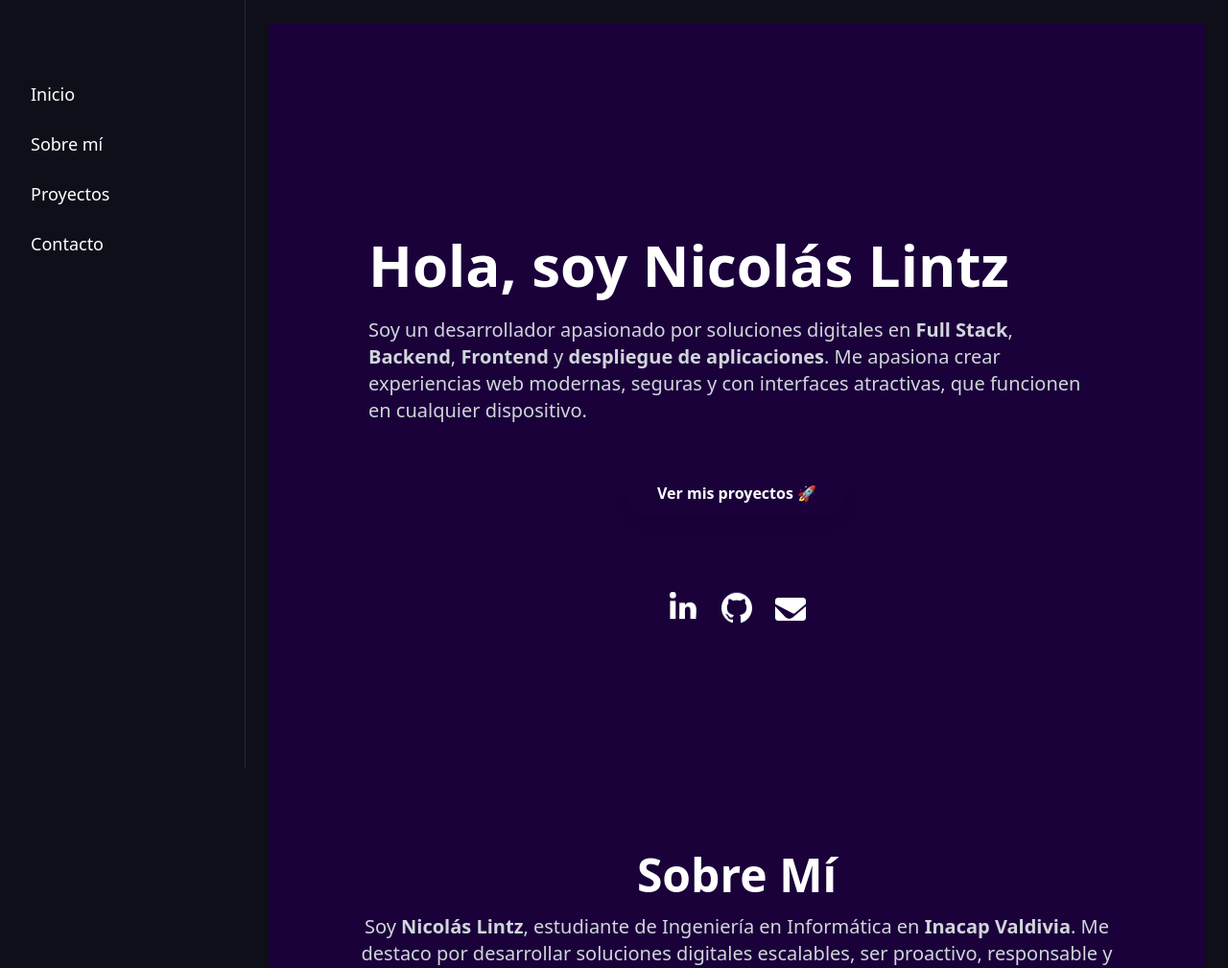
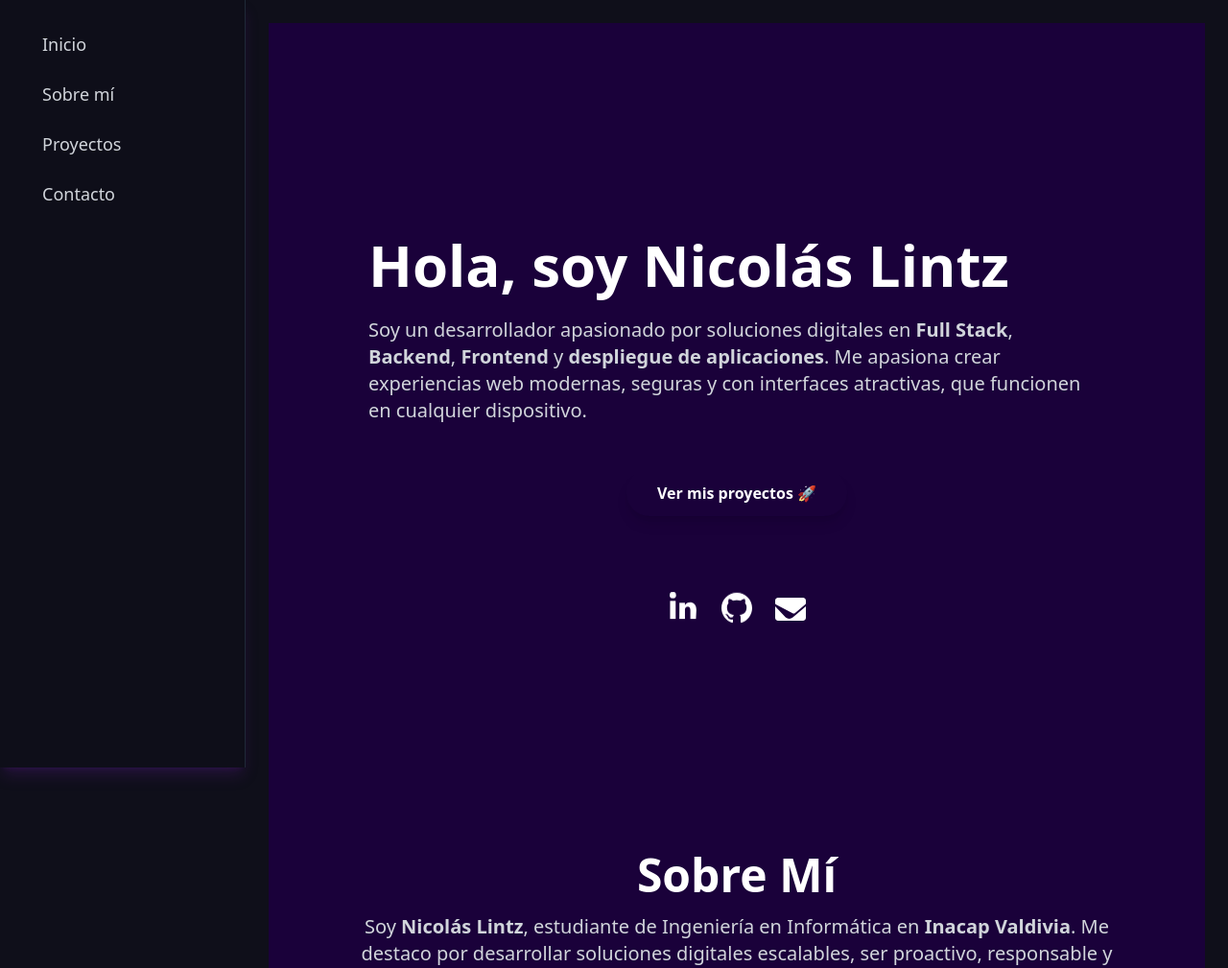
Before and after one commit to nlxntz/portafolio, a Django app: page / in a window 1280 px wide. Shown: the top 1009 px of the page at 96% size. Run offline with Django 5.2, Linux system fonts and the light colour scheme; some libraries are stand-ins or nearby versions.

Commit message:
cambio en el aside

```diff
--- a/core/templates/core/base.html
+++ b/core/templates/core/base.html
@@ -50,13 +50,41 @@
 
     <!-- ASIDE -->
     <aside id="sidebar"
-        class="fixed left-0 top-0 h-full w-64 bg-[#0f0f1a] p-8 z-40 transform -translate-x-full md:translate-x-0 transition-transform duration-300 ease-in-out border-r border-gray-800">
-        <nav class="flex flex-col gap-6 text-lg"> <br>
-            <a href="{% url 'home' %}#home" class="hover:text-purple-400 transition-all">Inicio</a>
-            <a href="{% url 'home' %}#about" class="hover:text-purple-400 transition-all">Sobre mí</a>
-            <a href="{% url 'home' %}#projects" class="hover:text-purple-400 transition-all">Proyectos</a>
-            <a href="{% url 'contact' %}" class="hover:text-purple-400 transition-all">Contacto</a>
+        class="fixed md:static top-0 left-0 h-full w-64 bg-[#0f0f1a]/90 backdrop-blur-md p-8 z-40 transform -translate-x-full md:translate-x-0 md:transform-none border-r border-gray-800 shadow-lg shadow-purple-900/30 transition-all duration-500 ease-in-out">
+
+        <nav class="flex flex-col gap-6 text-lg text-gray-300 mt-16 md:mt-0">
+            <a href="{% url 'home' %}#home"
+            class="flex items-center gap-3 hover:text-purple-400 transition-all duration-300 hover:translate-x-1">
+                <i class="fas fa-house text-purple-500"></i> Inicio
+            </a>
+            <a href="{% url 'home' %}#about"
+            class="flex items-center gap-3 hover:text-purple-400 transition-all duration-300 hover:translate-x-1">
+                <i class="fas fa-user text-purple-500"></i> Sobre mí
+            </a>
+            <a href="{% url 'home' %}#projects"
+            class="flex items-center gap-3 hover:text-purple-400 transition-all duration-300 hover:translate-x-1">
+                <i class="fas fa-code text-purple-500"></i> Proyectos
+            </a>
+            <a href="{% url 'contact' %}"
+            class="flex items-center gap-3 hover:text-purple-400 transition-all duration-300 hover:translate-x-1">
+                <i class="fas fa-envelope text-purple-500"></i> Contacto
+            </a>
         </nav>
+
+        <div class="mt-12 flex justify-center gap-6 text-gray-400">
+            <a href="https://github.com/nlxntz" target="_blank"
+            class="hover:text-purple-400 hover:scale-110 transition-all duration-300">
+                <i class="fab fa-github fa-lg"></i>
+            </a>
+            <a href="https://www.linkedin.com/in/nicolas-lintz" target="_blank"
+            class="hover:text-purple-400 hover:scale-110 transition-all duration-300">
+                <i class="fab fa-linkedin fa-lg"></i>
+            </a>
+            <a href="mailto:nlintz.dev@gmail.com"
+            class="hover:text-purple-400 hover:scale-110 transition-all duration-300">
+                <i class="fas fa-envelope fa-lg"></i>
+            </a>
+        </div>
     </aside>
 
     <!-- CONTENIDO PRINCIPAL -->
```
